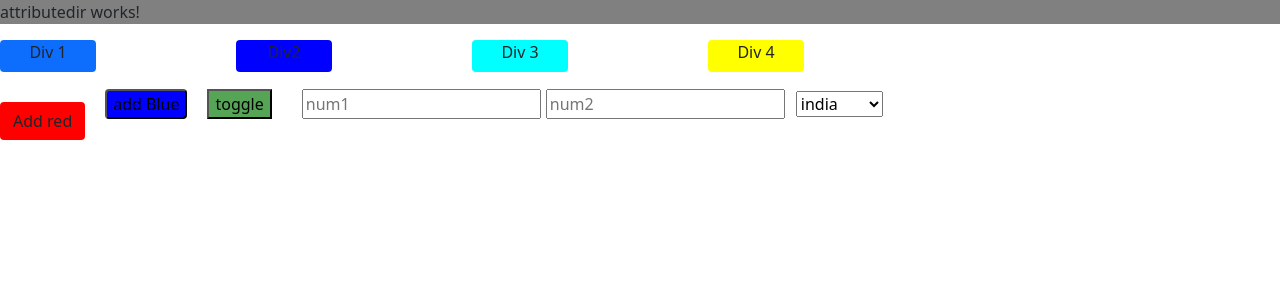
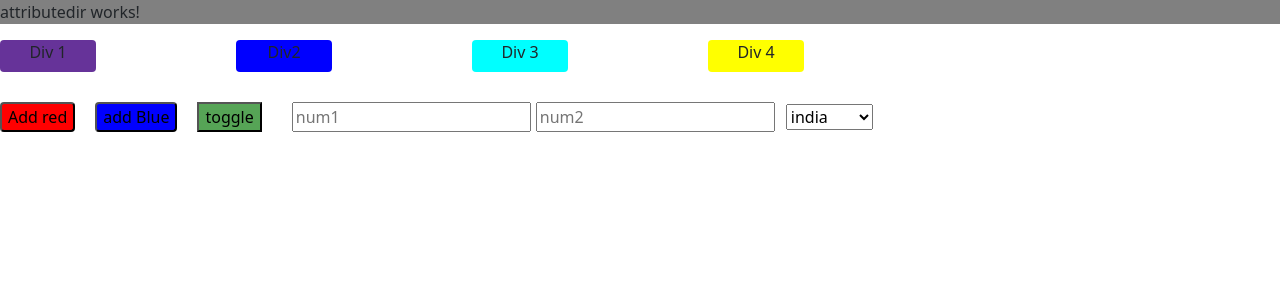
Before and after one commit to Amanavi75/Practice_ng, an Angular app: page / in a window 1280 px wide. Shown: the top 300 px of the page. Built offline with nearby package versions, Linux system fonts and the light colour scheme.

Commit message:
attributive directive

```diff
--- a/src/app/components/attributedir/attributedir.component.css
+++ b/src/app/components/attributedir/attributedir.component.css
@@ -38,7 +38,7 @@ div{
 }
 
 
-.btn{
+.btnp{
     margin-top: 30px;
     background-color: red;
     border-radius: 4px;
--- a/src/app/components/attributedir/attributedir.component.html
+++ b/src/app/components/attributedir/attributedir.component.html
@@ -4,30 +4,30 @@
 
 </div>
 
-<div class="b" >
+<div class="b"[ngClass]="div1BgColor" >
     Div2
 
 
 </div>
 
-<div class="c">
+<div class="c" [ngClass]="div1BgColor">
     Div 3
 </div>
 
-<Div class="d">
+<Div class="d" [ngClass]="div1BgColor">
     Div 4
 </Div>
 
 <div>
-    <button class="btn">
+    <button class="btnp" (click)="addRedCol()">
         Add red
     </button>
 
-    <button class="btnn">
+    <button class="btnn" (click)="addBlueCol()">
         add Blue
     </button>
 
-    <button class="btnnn">
+    <button class="btnnn" (click)="addToggle()">
         toggle
     </button>
 
--- a/src/app/components/attributedir/attributedir.component.ts
+++ b/src/app/components/attributedir/attributedir.component.ts
@@ -10,6 +10,26 @@ import { Component } from '@angular/core';
 })
 export class AttributedirComponent {
 
-  div1BgColor:string = 'bg-primary';
+  div1BgColor:string = '';
+
+  addRedCol (){
+    this.div1BgColor = "bg-danger"
+
+  }
+
+  addBlueCol(){
+    this.div1BgColor = "bg-primary"
+  }
+
+  addToggle(){
+
+    if(this.div1BgColor=="bg-primary"){
+      this.div1BgColor="bg-danger"
+    }else if(this.div1BgColor=="bg-danger"){
+      this.div1BgColor="bg-primary"
+    }else{
+      this.div1BgColor="bg-success"
+    }
+  }
 
 }
```
